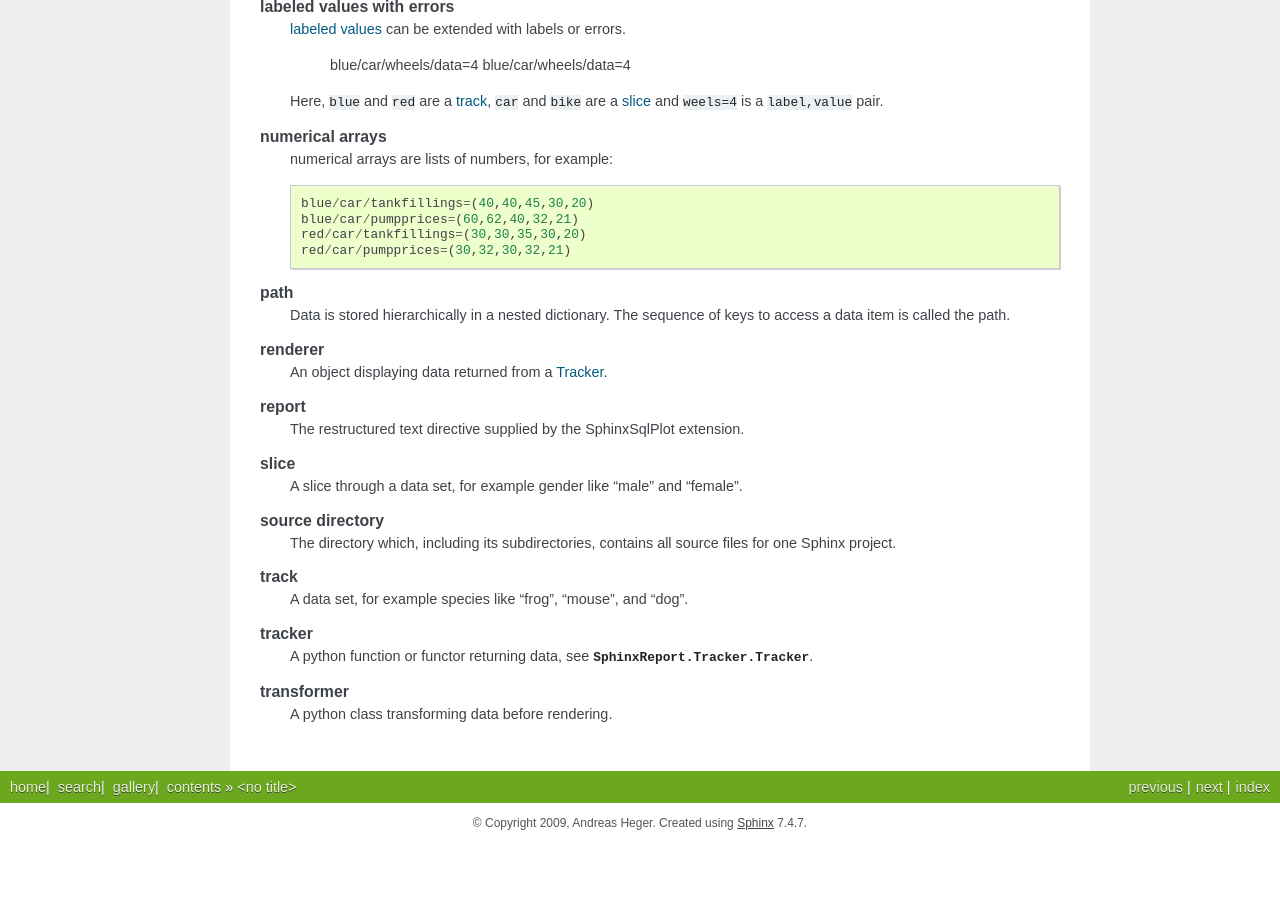
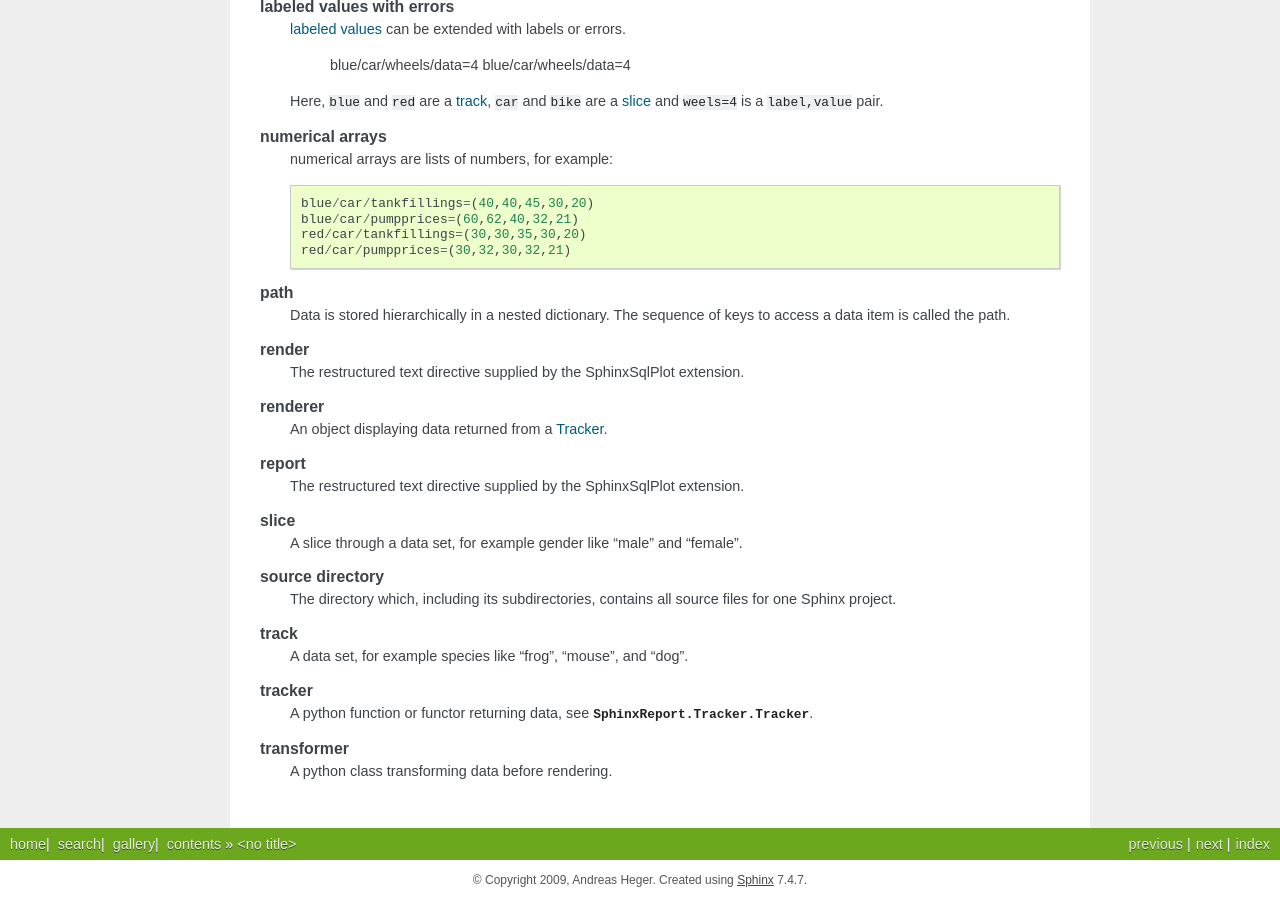
Before and after one commit to yoyossy/sphinxreport-windows, a Sphinx documentation site: the page built from doc/Glossary.rst, in a window 1280 px wide and 900 px high, scrolled down 581 px. Built offline with Sphinx 7.4.7, drawn with Linux system fonts in a browser that asks for light colours; formulas are drawn with MathJax 3; pages that are not in the unit, such as notebooks, are missing from menus; before the commit the page ends 1424 px from its top, so only the background shows below that; some of the changed lines change nothing that is shown.

Commit message:
- ajout d'un script pour creer  fill.sql - ajout de render dans glossary.rst

```diff
--- a/doc/Glossary.rst
+++ b/doc/Glossary.rst
@@ -78,3 +78,6 @@ Glossary
 
    data path
       path towards some data in a :term:`data tree`.
+
+   render
+      The restructured text directive supplied by the SphinxSqlPlot extension.
--- /dev/null
+++ b/doc/fill-w.py
@@ -0,0 +1,22 @@
+import random, os, re
+
+x = len(c.frame.shortFileName())
+filePath = c.mRelativeFileName[:-x] + "\\"
+g.es(filePath)
+g.es(len(c.frame.shortFileName()))
+g.es(c.frame.shortFileName())
+frw=open(filePath + "fill.sql", 'w')
+
+#frw.write("-- creation de qq categories de partners\n")
+
+for x in range(0,200,2):
+    frw.write( "INSERT INTO %s VALUES ('gene%2i', '%s', %f)" % ("experiment1_data", x, "housekeeping", random.gauss( 41, 5)) )
+    frw.write( ";\n")
+    frw.write( "INSERT INTO %s VALUES ('gene%2i', '%s', %f)" % ("experiment1_data", x+1, "regulation", random.gauss( 11, 5)) )
+    frw.write( ";\n")
+
+for x in range(0,200,2):
+    frw.write( "INSERT INTO %s VALUES ('gene%2i', '%s', %f)" % ("experiment2_data", x, "housekeeping", random.gauss( 40, 5)) )
+    frw.write( ";\n")
+    frw.write( "INSERT INTO %s VALUES ('gene%2i', '%s', %f)" % ("experiment2_data", x+1, "regulation", random.gauss( 10, 5)) )
+    frw.write( ";\n")
```
